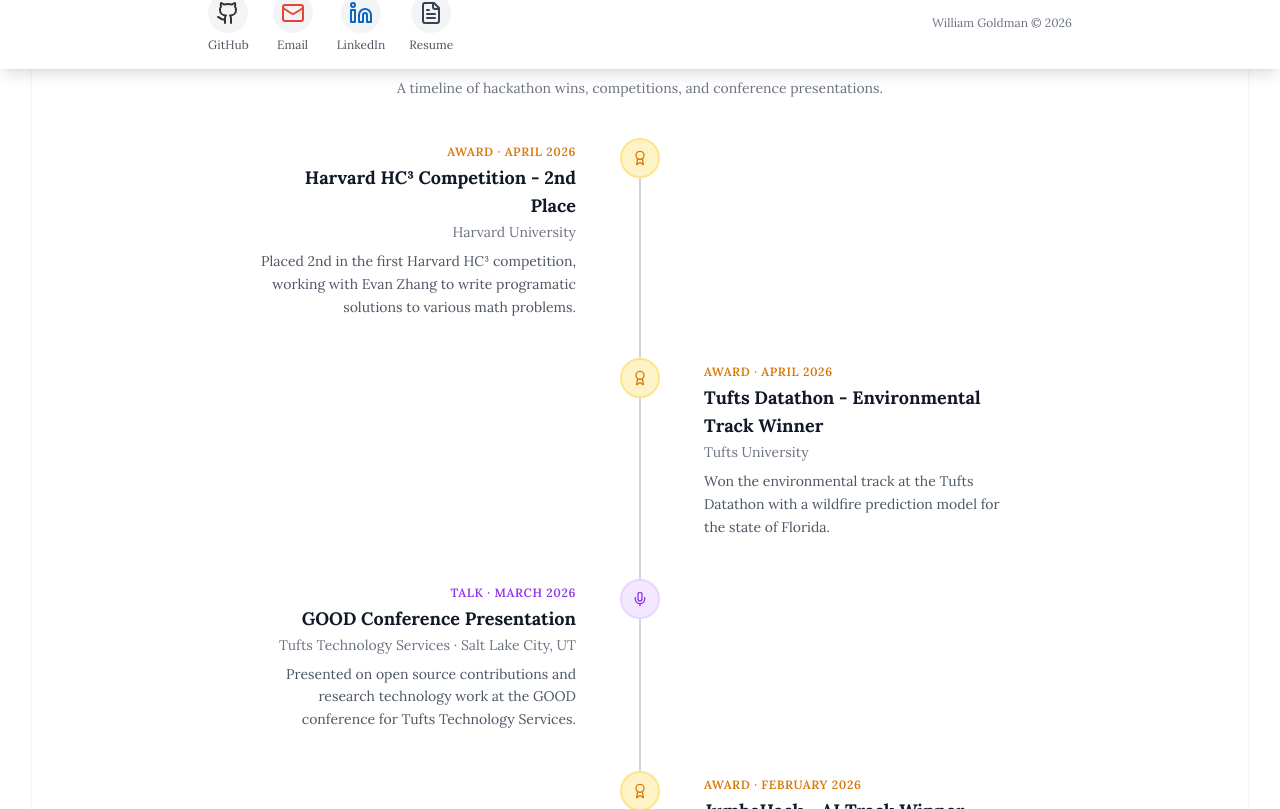
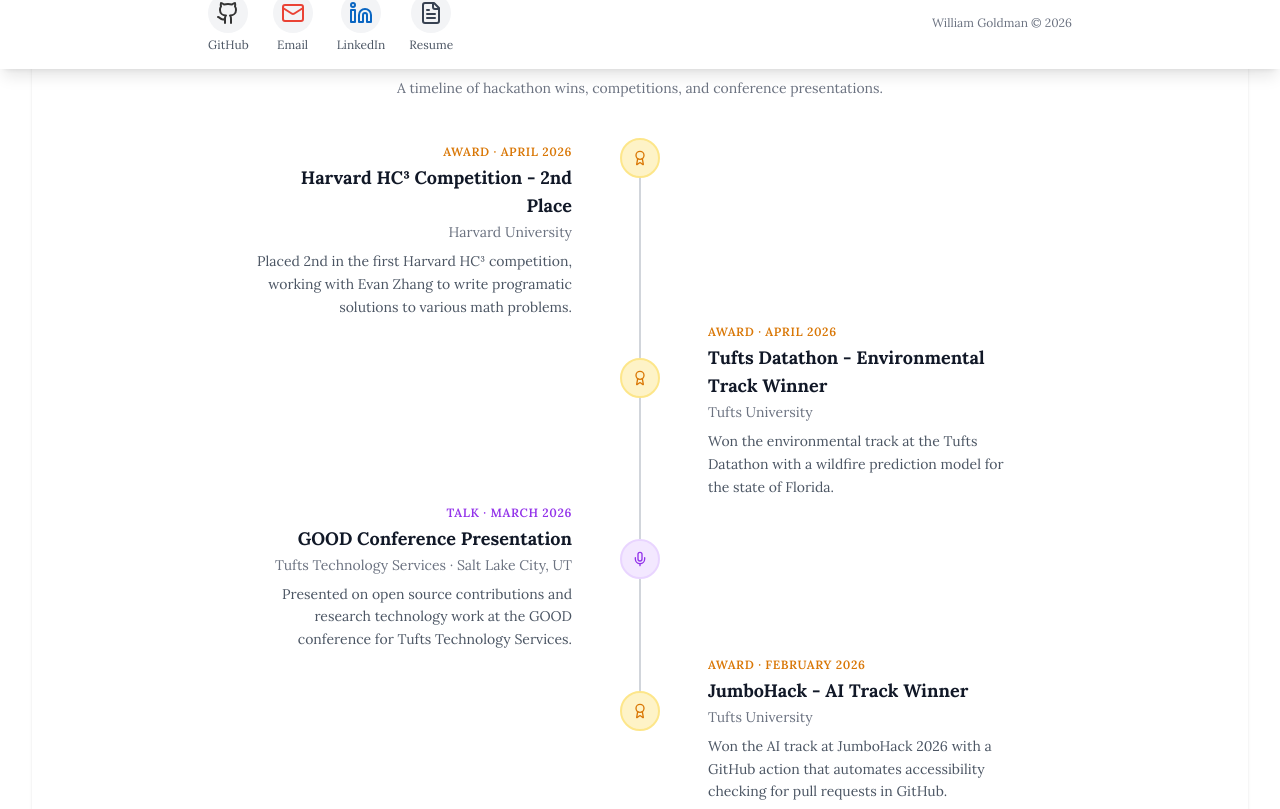
Before and after one commit to iliketocode2/Profile-Website-v2, a Next.js app: page /impact in a window 1280 px wide. Shown: the part 731-1540 px from the top of the page. Built offline with nearby package versions, Linux system fonts and the light colour scheme.

Commit message:
Make connector lines in timeline rather than one line

```diff
--- a/src/components/ContributionsTimeline.tsx
+++ b/src/components/ContributionsTimeline.tsx
@@ -4,47 +4,35 @@
 import { Award, Mic } from 'lucide-react';
 import { TimelineEntry } from '@/app/lib/impact';
 
+const connectorClass = 'w-0.5 bg-gray-300 dark:bg-gray-700 shrink-0';
+
 function TimelineIcon({ type }: { type: TimelineEntry['type'] }) {
   const Icon = type === 'award' ? Award : Mic;
   const colorClass =
     type === 'award'
-      ? 'bg-amber-100 dark:bg-amber-900/40 text-amber-600 dark:text-amber-400 border-amber-200 dark:border-amber-800'
-      : 'bg-purple-100 dark:bg-purple-900/40 text-purple-600 dark:text-purple-400 border-purple-200 dark:border-purple-800';
+      ? 'bg-amber-100 dark:bg-amber-950 text-amber-600 dark:text-amber-400 border-amber-200 dark:border-amber-800'
+      : 'bg-purple-100 dark:bg-purple-950 text-purple-600 dark:text-purple-400 border-purple-200 dark:border-purple-800';
 
   return (
     <div
-      className={`absolute left-0 sm:left-1/2 sm:-translate-x-1/2 z-10 flex items-center justify-center w-10 h-10 rounded-full border-2 ${colorClass}`}
+      className={`flex items-center justify-center w-10 h-10 rounded-full border-2 shrink-0 ${colorClass}`}
     >
       <Icon className="h-4 w-4" />
     </div>
   );
 }
 
-export default function ContributionsTimeline({ entries }: { entries: TimelineEntry[] }) {
-  return (
-    <div className="relative max-w-3xl mx-auto">
-      <div className="absolute left-5 sm:left-1/2 top-0 bottom-0 w-0.5 bg-gray-300 dark:bg-gray-700 sm:-translate-x-px" />
-
-      <div className="space-y-10">
-        {entries.map((entry, index) => {
-          const isEven = index % 2 === 0;
+function EntryContent({
+  entry,
+  align = 'left',
+}: {
+  entry: TimelineEntry;
+  align?: 'left' | 'right';
+}) {
+  const alignClass = align === 'right' ? 'sm:text-right' : '';
 
   return (
-            <motion.div
-              key={`${entry.title}-${entry.sortDate}`}
-              initial={{ opacity: 0, y: 30 }}
-              whileInView={{ opacity: 1, y: 0 }}
-              viewport={{ once: true, margin: '60px' }}
-              transition={{ duration: 0.4, delay: index * 0.05 }}
-              className="relative pl-16 sm:pl-0"
-            >
-              <TimelineIcon type={entry.type} />
-
-              <div
-                className={`sm:w-[calc(50%-2rem)] ${
-                  isEven ? 'sm:mr-auto sm:pr-8 sm:text-right' : 'sm:ml-auto sm:pl-8'
-                }`}
-              >
+    <div className={alignClass}>
       <span
         className={`inline-block text-xs font-semibold uppercase tracking-wider mb-1 ${
           entry.type === 'award'
@@ -64,7 +52,7 @@
       {entry.links && entry.links.length > 0 && (
         <div
           className={`flex flex-wrap gap-3 mt-3 ${
-                      isEven ? 'sm:justify-end' : 'sm:justify-start'
+            align === 'right' ? 'sm:justify-end' : 'sm:justify-start'
           }`}
         >
           {entry.links.map((link) => (
@@ -81,10 +69,68 @@
         </div>
       )}
     </div>
+  );
+}
+
+function TimelineSpine({
+  type,
+  showTopConnector,
+  showBottomConnector,
+}: {
+  type: TimelineEntry['type'];
+  showTopConnector: boolean;
+  showBottomConnector: boolean;
+}) {
+  return (
+    <div className="flex flex-col items-center self-stretch">
+      {showTopConnector && <div className={`${connectorClass} h-10`} />}
+      <TimelineIcon type={type} />
+      {showBottomConnector && <div className={`${connectorClass} flex-1 min-h-6`} />}
+    </div>
+  );
+}
+
+export default function ContributionsTimeline({ entries }: { entries: TimelineEntry[] }) {
+  return (
+    <div className="relative max-w-3xl mx-auto">
+      {entries.map((entry, index) => {
+        const isEven = index % 2 === 0;
+        const isFirst = index === 0;
+        const isLast = index === entries.length - 1;
+
+        return (
+          <motion.div
+            key={`${entry.title}-${entry.sortDate}`}
+            initial={{ opacity: 0, y: 30 }}
+            whileInView={{ opacity: 1, y: 0 }}
+            viewport={{ once: true, margin: '60px' }}
+            transition={{ duration: 0.4, delay: index * 0.05 }}
+          >
+            {/* Mobile */}
+            <div className="flex gap-4 sm:hidden">
+              <TimelineSpine
+                type={entry.type}
+                showTopConnector={!isFirst}
+                showBottomConnector={!isLast}
+              />
+              <div className="flex-1 pb-2">
+                <EntryContent entry={entry} />
+              </div>
+            </div>
+
+            {/* Desktop — alternating columns with centered spine */}
+            <div className="hidden sm:grid sm:grid-cols-[1fr_2.5rem_1fr] sm:gap-x-8 sm:items-stretch">
+              <div className="pr-4">{isEven ? <EntryContent entry={entry} align="right" /> : null}</div>
+              <TimelineSpine
+                type={entry.type}
+                showTopConnector={!isFirst}
+                showBottomConnector={!isLast}
+              />
+              <div className="pl-4">{!isEven ? <EntryContent entry={entry} /> : null}</div>
+            </div>
           </motion.div>
         );
       })}
     </div>
-    </div>
   );
 }
```
Lines whose indentation alone changed are shown as unchanged.
